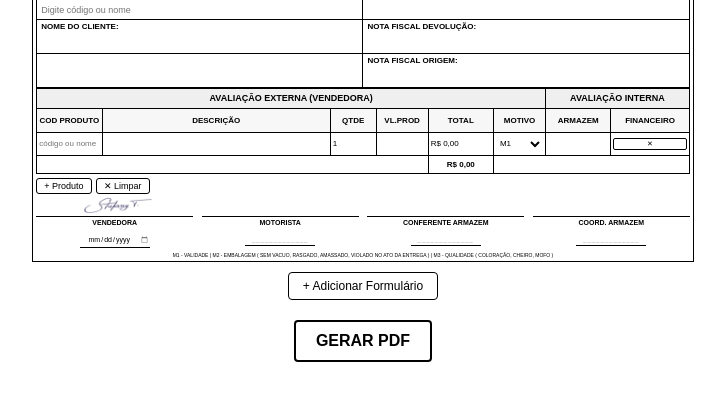
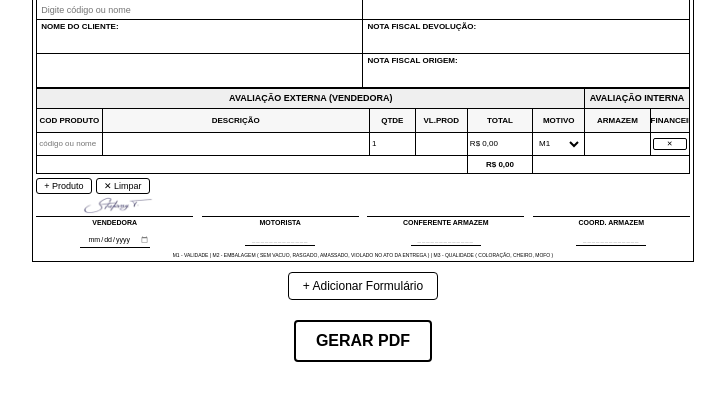
Before and after one commit to Ludmilajohnston/controle__recolhimento, a plain HTML site: page index.html in a window 1280 px wide. Shown: the part 60-460 px from the top of the page, without its empty margins (277-1002 px from the left). Drawn offline with Linux system fonts and the light colour scheme.

Commit message:
Adjust column widths and remove zoom workaround comments

```diff
--- a/style.css
+++ b/style.css
@@ -113,13 +113,13 @@ label {
 /* COLUNAS */
 
 .produtos col:nth-child(1) { width: 10%; }
-.produtos col:nth-child(2) { width: 35%; }
+.produtos col:nth-child(2) { width: 41%; }
 .produtos col:nth-child(3) { width: 7%; }
 .produtos col:nth-child(4) { width: 8%; }
 .produtos col:nth-child(5) { width: 10%; }
 .produtos col:nth-child(6) { width: 8%; }
 .produtos col:nth-child(7) { width: 10%; }
-.produtos col:nth-child(8) { width: 12%; }
+.produtos col:nth-child(8) { width: 6%; }
 
 /* CABEÇALHO */
 
@@ -592,12 +592,7 @@ label {
     font-size: 16px !important; /* evita zoom no iOS */
   }
 
-  /* Evita o zoom automático do iOS/Android ao tocar nos campos de
-     busca (código loja e código produto). O navegador só aplica
-     zoom se o font-size do campo for menor que 16px NO MOMENTO do
-     foco, então aumentamos apenas enquanto o campo está focado -
-     o layout compacto do PDF não é afetado, pois nada fica em
-     estado :focus durante a geração do PDF. */
+  /* Evita o zoom automático do iOS/Android
   .campo-busca:focus {
     font-size: 16px !important;
   }
```
